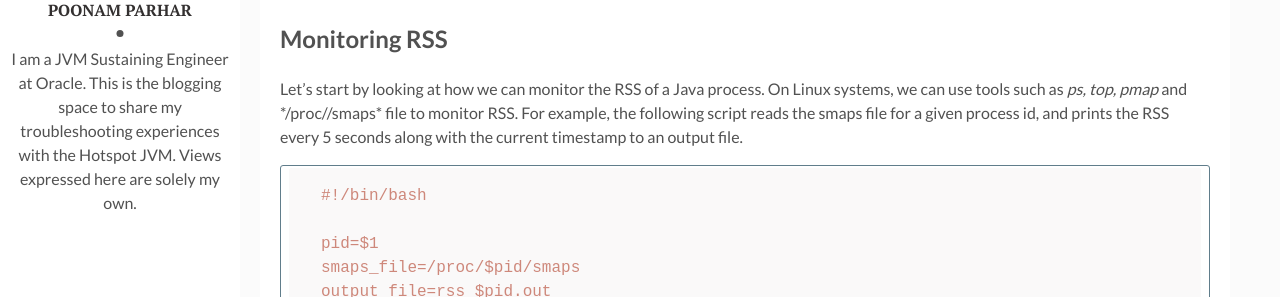
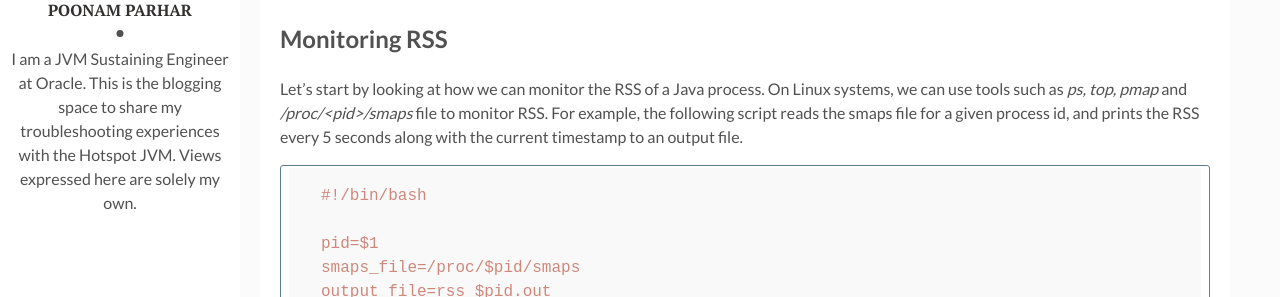
Before and after one commit to poonamparhar/poonamparhar.github.io, a Jekyll site: the page built from _posts/2023-05-15-dynamic_compiler_threads.markdown, in a window 1280 px wide and 900 px high, scrolled down 499 px. Shown: the part 181-478 px from the top of the window. Built offline with Jekyll 4.4.1, drawn with Linux system fonts in a browser that asks for light colours.

Commit message:
fixed formatting in dynamic_compiler_threads.markdown

````diff
--- a/_posts/2023-05-15-dynamic_compiler_threads.markdown
+++ b/_posts/2023-05-15-dynamic_compiler_threads.markdown
@@ -18,7 +18,7 @@ In this post, I will go over how to identify and diagnose this problem. I'll als
 
 ## Monitoring RSS
 
-Let's start by looking at how we can monitor the RSS of a Java process. On Linux systems, we can use tools such as *ps, top, pmap* and */proc/<pid>/smaps* file to monitor RSS. For example, the following script reads the smaps file for a given process id, and prints the RSS every 5 seconds along with the current timestamp to an output file.
+Let's start by looking at how we can monitor the RSS of a Java process. On Linux systems, we can use tools such as *ps, top, pmap* and */proc/\<pid\>/smaps* file to monitor RSS. For example, the following script reads the smaps file for a given process id, and prints the RSS every 5 seconds along with the current timestamp to an output file.
 
 ```
 #!/bin/bash
````
